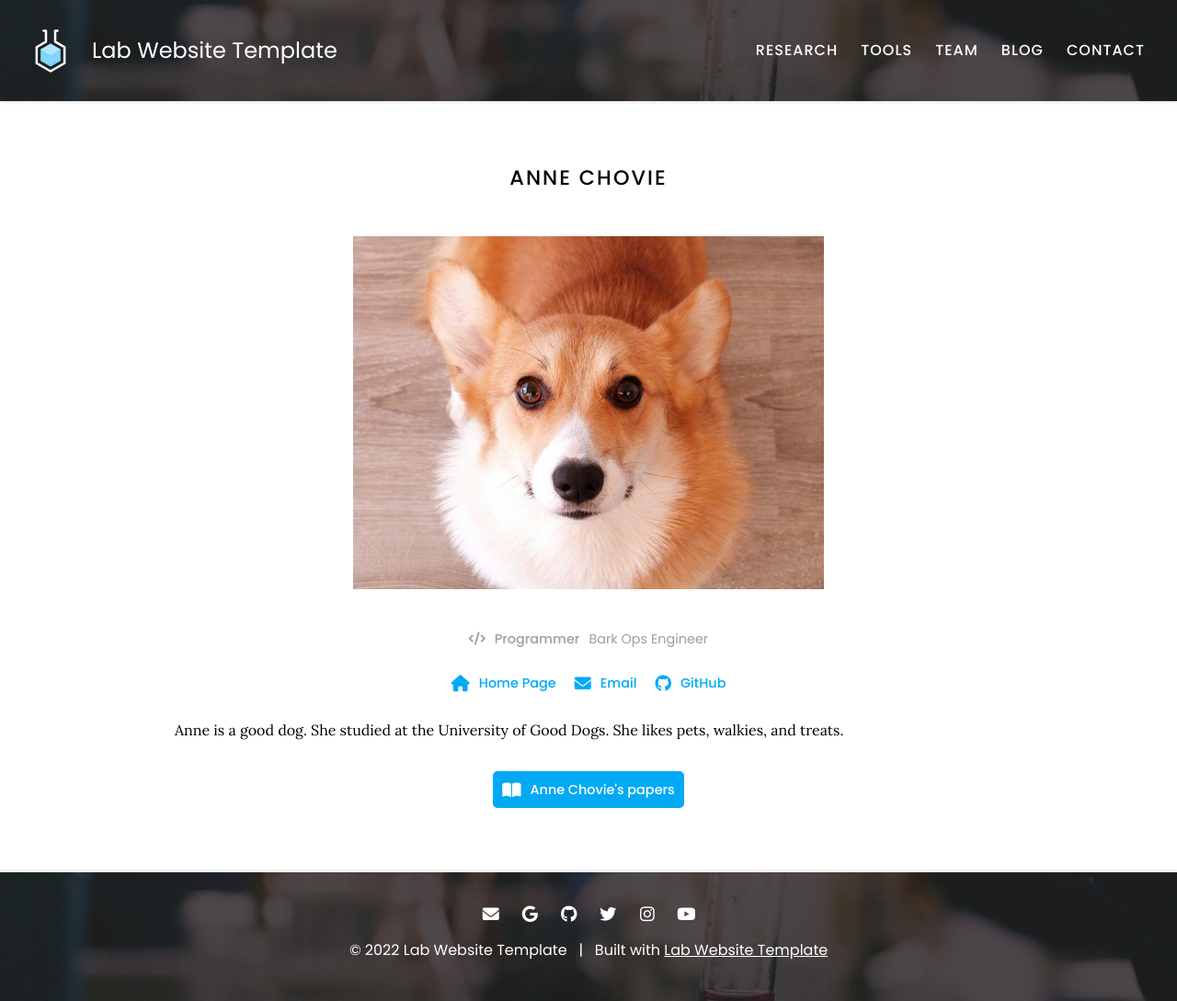
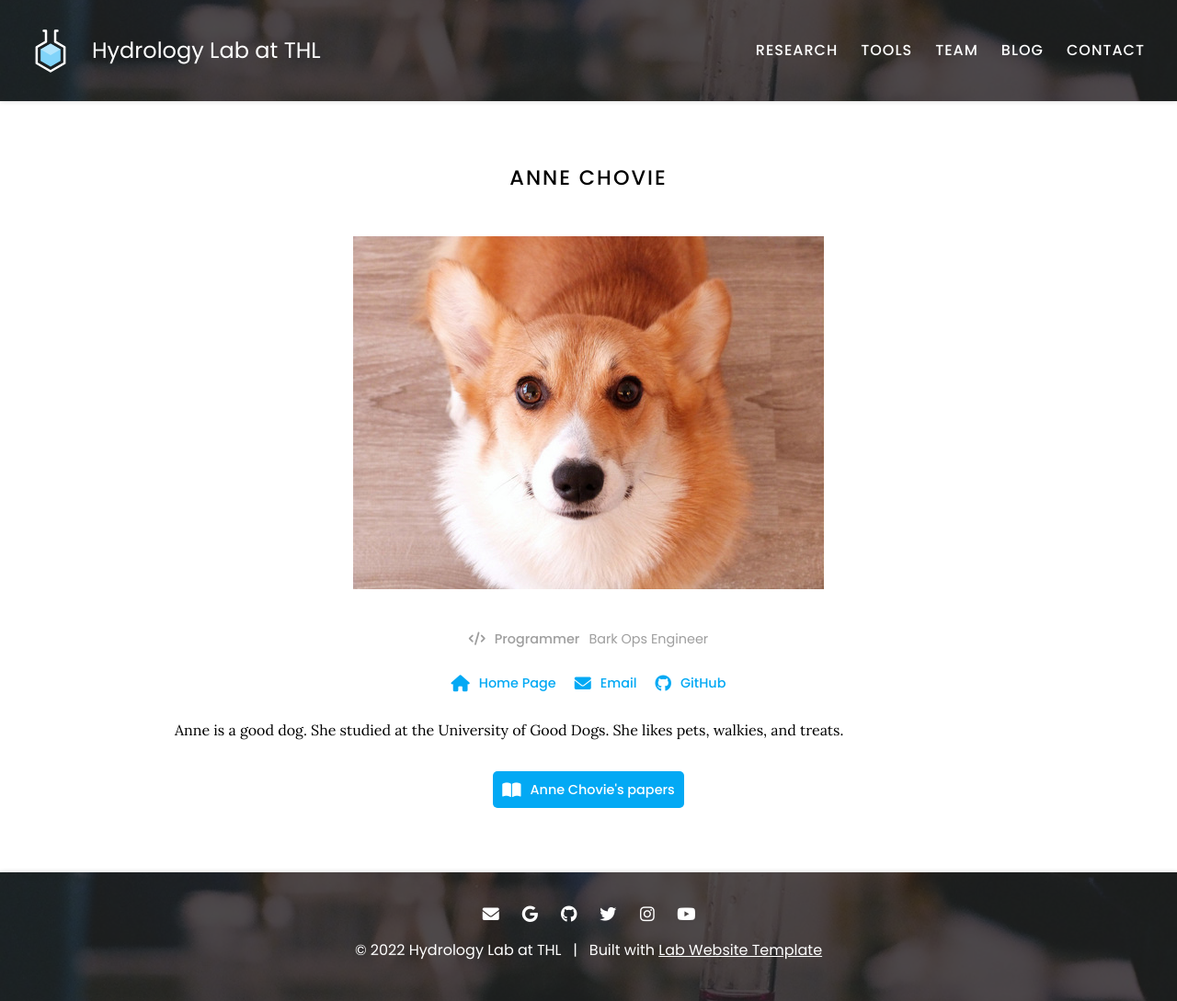
Before and after one commit to uhydro/uhydro.github.io, a Jekyll site: the page built from _members/anne-chovie.md, in a window 1280 px wide. Shown: the whole page at 92% size. Built offline with Jekyll 4.4.1, drawn with Linux system fonts in a browser that asks for light colours; part of the change alters nothing that is shown.

Commit message:
Update _config.yaml

```diff
--- a/_config.yaml
+++ b/_config.yaml
@@ -1,8 +1,8 @@
 ### basic settings
 
 # site properties and page defaults
-title: Lab Website Template
-description: An easy-to-use, flexible website template for labs, with automatic citations, GitHub tag imports, pre-built components, and more.
+title: Hydrology Lab at THL
+description: Labor für Hydrologie und Internationale Wasserwirtschaft
 logo: images/logo.svg
 header: images/background.jpg
 footer: images/background.jpg
@@ -10,12 +10,12 @@ baseurl: /lab-website-template
 
 # site social media and other links
 links:
-  email: jane.smith@your-lab.com
-  google-scholar: Jane Smith
-  github: your-lab
-  twitter: YourLabHandle
-  instagram: YourLabHandle
-  youtube: YourLabChannel
+  email: christoph.kuells@th-luebeck.de
+  google-scholar: Prof. Dr. Christoph Külls
+  github: uhydro
+  twitter: ckuells
+  instagram: ckuells
+  youtube: https://www.youtube.com/channel/UCw6PgcKlcxyqTHKCNqzpT7Q
 
 ### advanced settings
 
```
